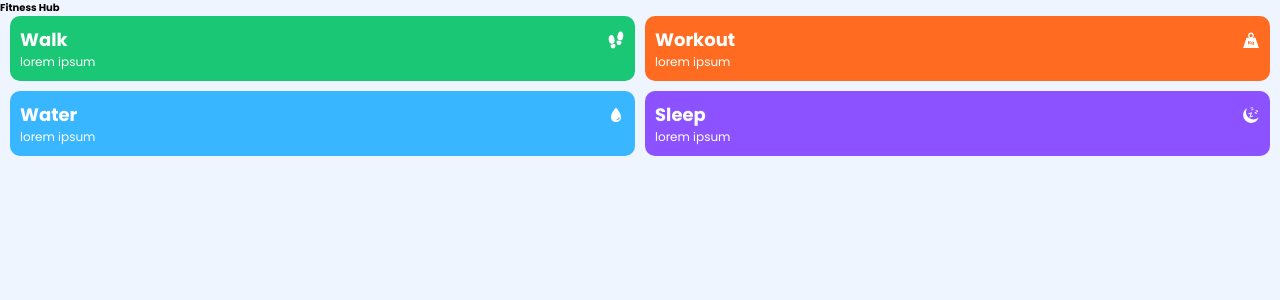
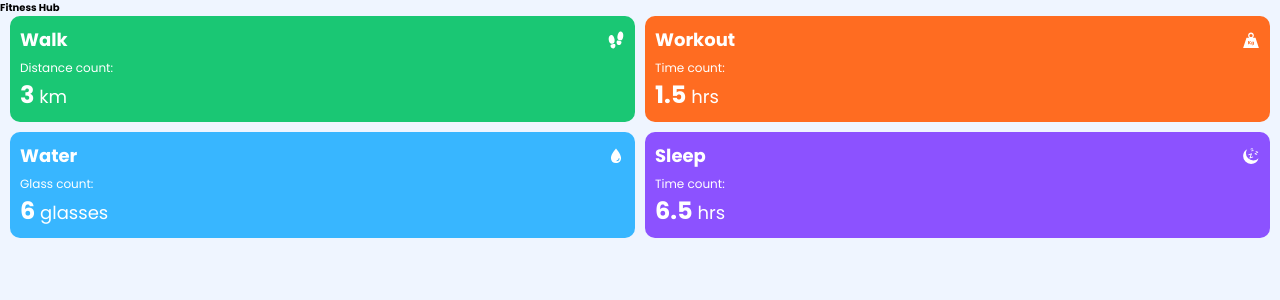
Before and after one commit to vanshp0272/fitness-hub, a React (Create React App) app: page / in a window 1280 px wide. Shown: the top 300 px of the page. Built offline with nearby package versions, Linux system fonts and the light colour scheme.

Commit message:
Style card counter

```diff
--- a/src/App.css
+++ b/src/App.css
@@ -29,6 +29,7 @@ html {
 .text {
     color: inherit;
     text-decoration: none;
+    font-weight: normal;
 }
 
 .text--big {
@@ -47,6 +48,10 @@ html {
     font-size: var(--tiny-font);
 }
 
+.text--bold {
+    font-weight: bold;
+}
+
 
 /* Layout styles */
 section {
--- a/src/App.js
+++ b/src/App.js
@@ -4,13 +4,21 @@ import "./App.css";
 function App() {
   return (
     <>
-     <h1>Fitness Hub</h1>
+      <h1>Fitness Hub</h1>
 
       <section className="card-container">
-        <ProgressCard name="Walk" cardStyle="card--green" />
-        <ProgressCard name="Workout" cardStyle="card--orange"/>
-        <ProgressCard name="Water" cardStyle="card--blue" />
-        <ProgressCard name="Sleep" cardStyle="card--purple"/>
+        <ProgressCard
+          name="Walk" cardStyle="card--green" cardLabel="Distance"
+          count={3} units="km" />
+        <ProgressCard
+          name="Workout" cardStyle="card--orange" cardLabel="Time"
+          count={1.5} units="hrs" />
+        <ProgressCard
+          name="Water" cardStyle="card--blue" cardLabel="Glass"
+          count={6} units="glasses" />
+        <ProgressCard
+          name="Sleep" cardStyle="card--purple" cardLabel="Time"
+          count={6.5} units="hrs" />
       </section>
     </>
   );
--- a/src/components/ProgressCard.css
+++ b/src/components/ProgressCard.css
@@ -26,4 +26,14 @@
     display: flex;
     justify-content: space-between;
     align-items: center;
+    margin-bottom: .6em;
 }
+
+.card__counter {
+    display: flex;
+    align-items: baseline;
+}
+
+.card__counter span {
+    margin-right: .2em;
+}
--- a/src/components/ProgressCard.js
+++ b/src/components/ProgressCard.js
@@ -6,6 +6,7 @@ import { GiNightSleep, GiWeight } from 'react-icons/gi';
 export default function ProgressCard({
   name,
   cardStyle,
+  cardLabel,
   count,
   goal,
   units
@@ -14,7 +15,7 @@ export default function ProgressCard({
   const getIcon = () => {
     if (name === 'Walk') return <IoFootsteps className="text text--med" />;
     if (name === 'Workout') return <GiWeight className="text text--med" />;
-    if (name === "Water") return <IoWaterSharp className="text text--med"/>;
+    if (name === "Water") return <IoWaterSharp className="text text--med" />;
     if (name === "Sleep") return <GiNightSleep className="text text--med" />;
     return null;
   }
@@ -22,13 +23,21 @@ export default function ProgressCard({
   return (
     <article className={`card ${cardStyle}`}>
       <div className="card__header">
-        <h2 className="text text--med">{name}</h2>
+        <h2 className="text text--med text--bold">{name}</h2>
         {getIcon()}
       </div>
       <div className="card__body">
         <p className="text text--small">
-          lorem ipsum
+          {cardLabel} count:
         </p>
+        <div className="card__counter">
+          <span className="text text--big text--bold">
+            {count}
+          </span>
+          <span className="text text--med">
+            {units}
+          </span>
+        </div>
       </div>
     </article>
   );
```
